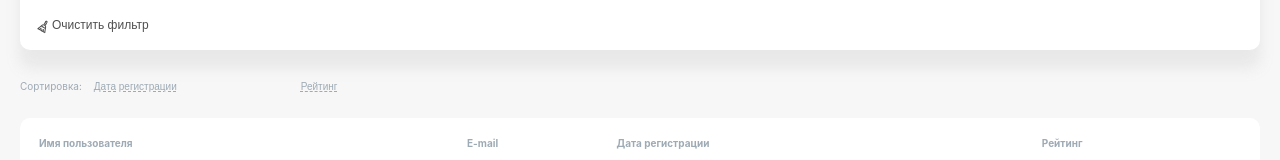
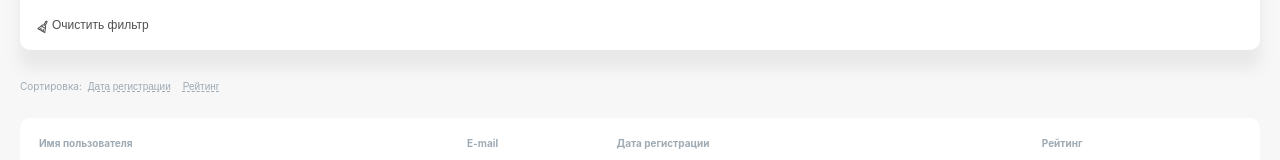
Before and after one commit to ksen25/users, a plain HTML site: page index.html in a window 1280 px wide. Shown: the part 136-296 px from the top of the page. Drawn offline with Linux system fonts and the light colour scheme; no server answers.

Commit message:
Update styles.css

```diff
--- a/styles.css
+++ b/styles.css
@@ -69,8 +69,6 @@ p {
     text-decoration-style: dashed;
     background-color: transparent;
     cursor: pointer;
-    margin-right:100px;
-    padding: 8px 12px;
     color:#9EAAB4;
 }
 
```
